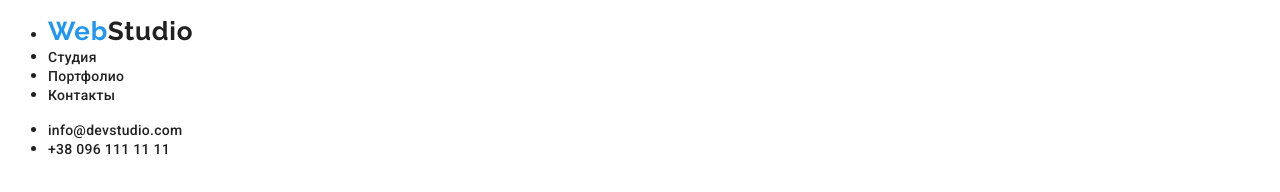
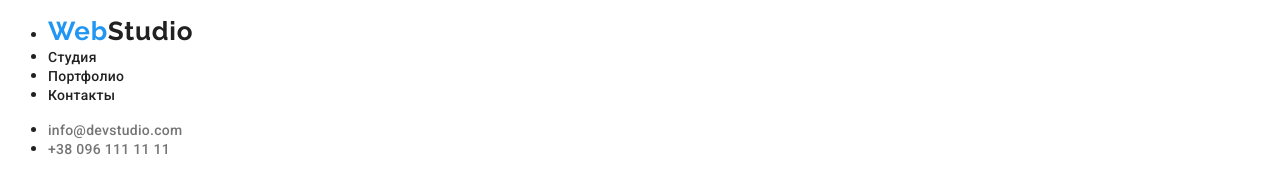
Before and after one commit to OleksandrBielik/goit-markup-hw-02, a plain HTML site: page index.html in a window 1280 px wide. Shown: the top 192 px of the page. Drawn offline with Linux system fonts and the light colour scheme.

Commit message:
Update style.css

```diff
--- a/css/style.css
+++ b/css/style.css
@@ -15,7 +15,7 @@ body {
 
 header.header-main {
     background-color: var(--white-color);
-    font-weight: 500;
+
 }
 
 header a,
@@ -28,8 +28,14 @@ footer a {
     text-align: left;
 }
 
+header a {
+    font-weight: 500;
+}
 
-
+header .mail,
+header .tel {
+    color: #757575;
+}
 
 a.logo {
     font-family: 'Raleway', sans-serif;
```
